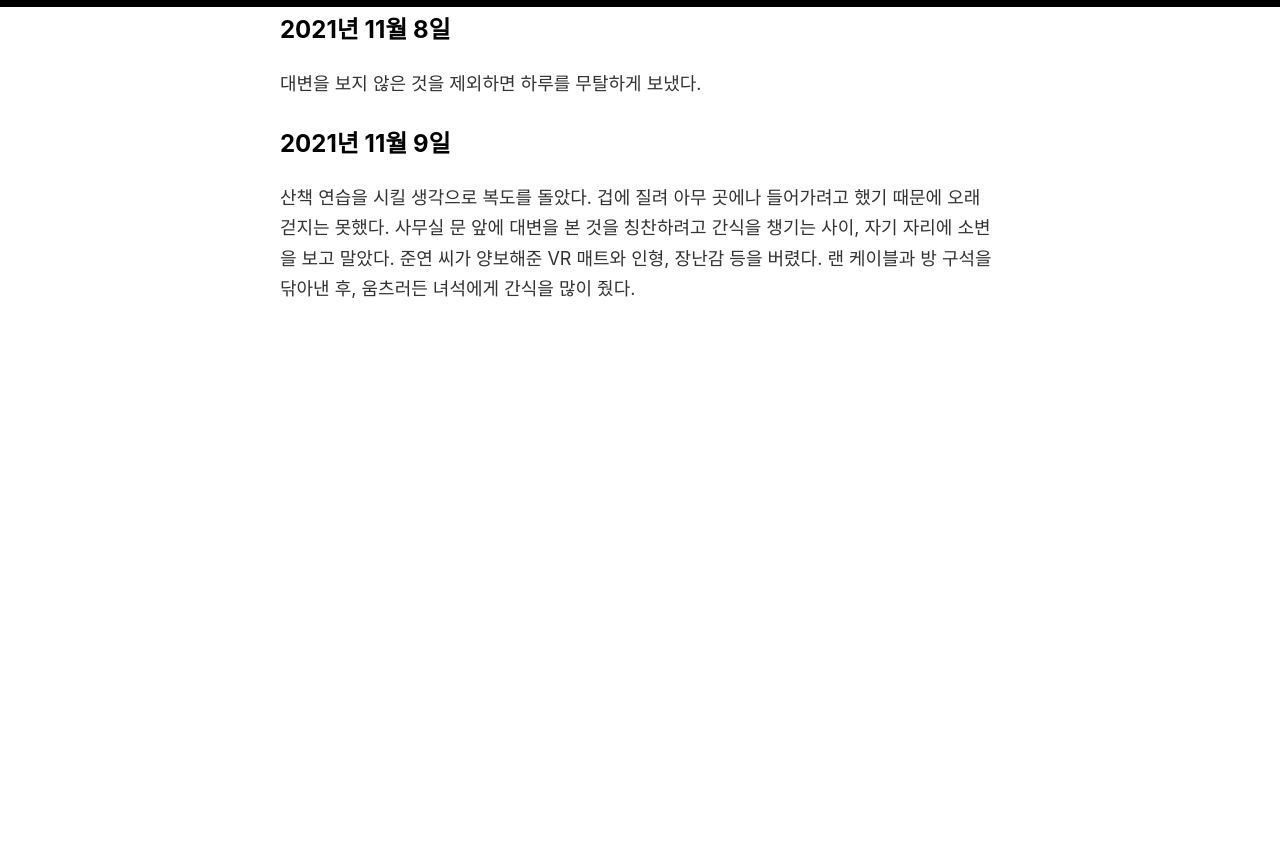
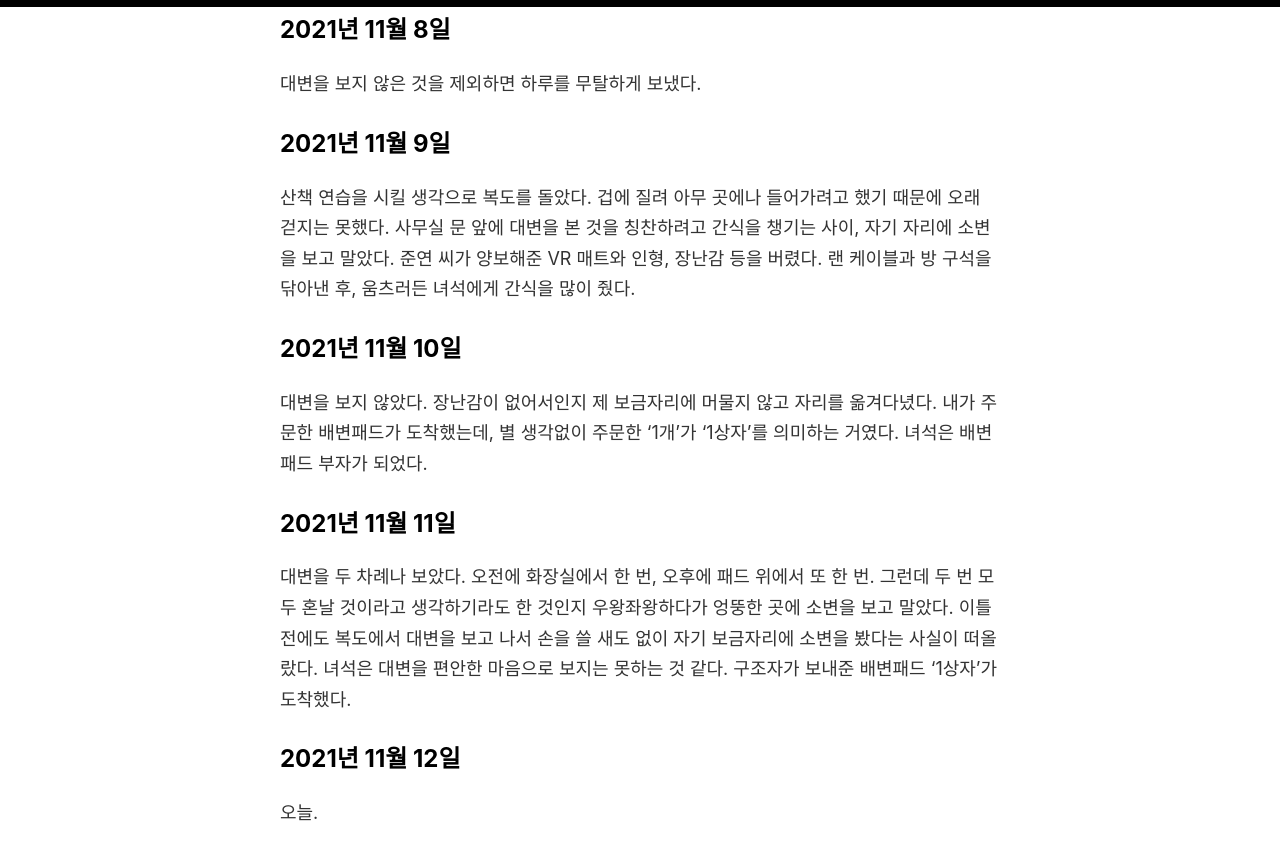
Before and after one commit to oxmhpark/www.exonomicon.net, a Jekyll site: the page built from _posts/2021-10-31-caring-note-of-aeng-doo.md, in a window 1280 px wide and 900 px high, scrolled down 1528 px. Shown: the top 860 px of the window. Built offline with Jekyll 4.4.1, drawn with Linux system fonts in a browser that asks for light colours; comment, search, counter and statistics services are not loaded; before the commit the page ends 1933 px from its top, so only the background shows below that.

Commit message:
Update 2021-10-31-caring-note-of-aeng-doo.md

```diff
--- a/_posts/2021-10-31-caring-note-of-aeng-doo.md
+++ b/_posts/2021-10-31-caring-note-of-aeng-doo.md
@@ -32,3 +32,12 @@ comments: true
 
 ## 2021년 11월 9일
 산책 연습을 시킬 생각으로 복도를 돌았다. 겁에 질려 아무 곳에나 들어가려고 했기 때문에 오래 걷지는 못했다. 사무실 문 앞에 대변을 본 것을 칭찬하려고 간식을 챙기는 사이, 자기 자리에 소변을 보고 말았다. 준연 씨가 양보해준 VR 매트와 인형, 장난감 등을 버렸다. 랜 케이블과 방 구석을 닦아낸 후, 움츠러든 녀석에게 간식을 많이 줬다.
+
+## 2021년 11월 10일
+대변을 보지 않았다. 장난감이 없어서인지 제 보금자리에 머물지 않고 자리를 옮겨다녔다. 내가 주문한 배변패드가 도착했는데, 별 생각없이 주문한 '1개'가 '1상자'를 의미하는 거였다. 녀석은 배변패드 부자가 되었다.
+
+## 2021년 11월 11일
+대변을 두 차례나 보았다. 오전에 화장실에서 한 번, 오후에 패드 위에서 또 한 번. 그런데 두 번 모두 혼날 것이라고 생각하기라도 한 것인지 우왕좌왕하다가 엉뚱한 곳에 소변을 보고 말았다. 이틀 전에도 복도에서 대변을 보고 나서 손을 쓸 새도 없이 자기 보금자리에 소변을 봤다는 사실이 떠올랐다. 녀석은 대변을 편안한 마음으로 보지는 못하는 것 같다. 구조자가 보내준 배변패드 '1상자'가 도착했다.
+
+## 2021년 11월 12일
+오늘.
```
